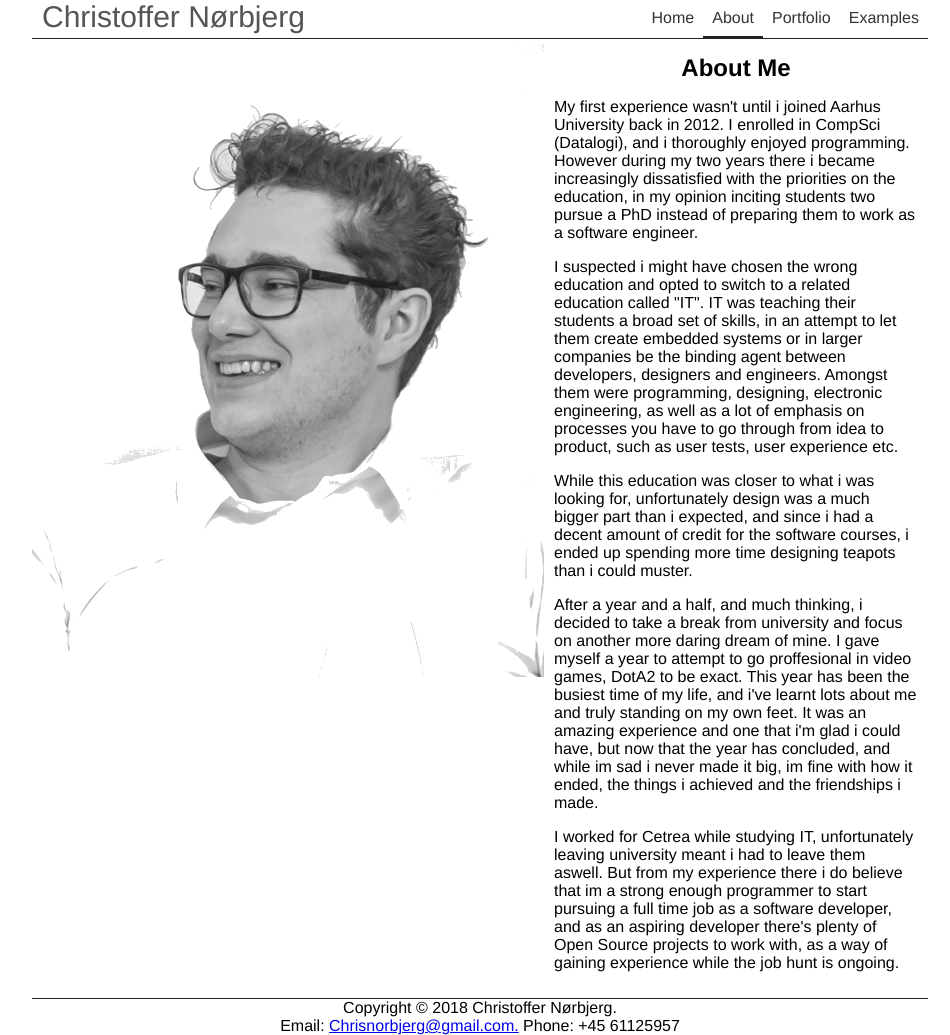
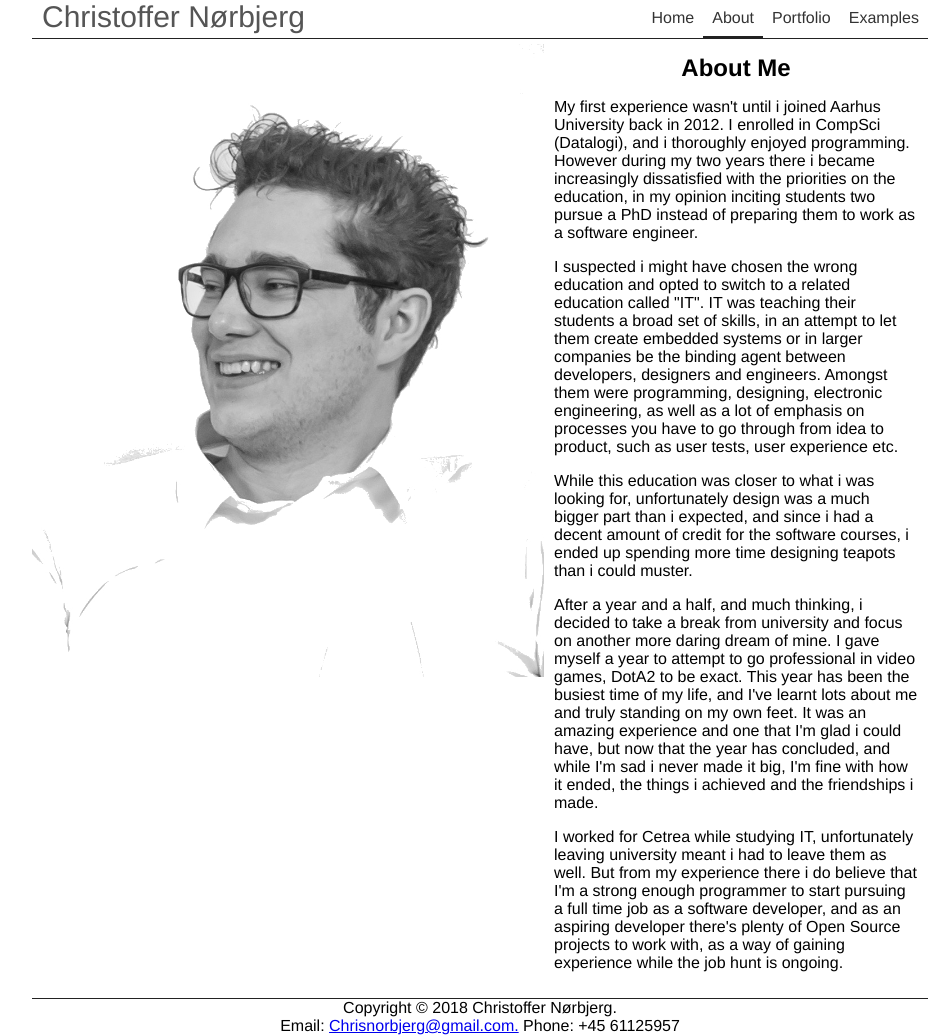
Before and after one commit to ChilloManiac/ChilloManiac.github.io, a plain HTML site: page about.html in a window 1280 px wide. Shown: the whole page, without its empty margins (160-1110 px from the left). Drawn offline with Linux system fonts and the light colour scheme.

Commit message:
spell checking

```diff
--- a/about.html
+++ b/about.html
@@ -7,7 +7,6 @@
 
     	<link rel="stylesheet" type="text/css" href="public/css/main.css">
   	</head>
-
   	<body>
 		<div class="wrapper">
 			<header class="main-head"> Christoffer Nørbjerg </header>
@@ -27,8 +26,8 @@
 						<p>My first experience wasn't until i joined Aarhus University back in 2012. I enrolled in CompSci (Datalogi), and i thoroughly enjoyed programming. However during my two years there i became increasingly dissatisfied with the priorities on the education, in my opinion inciting students two pursue a PhD instead of preparing them to work as a software engineer.</p>
 						<p> I suspected i might have chosen the wrong education and opted to switch to a related education called "IT". IT was teaching their students a broad set of skills, in an attempt to let them create embedded systems or in larger companies be the binding agent between developers, designers and engineers. Amongst them were programming, designing, electronic engineering, as well as a lot of emphasis on processes you have to go through from idea to product, such as user tests, user experience etc.</p>
 						<p>While this education was closer to what i was looking for, unfortunately design was a much bigger part than i expected, and since i had a decent amount of credit for the software courses, i ended up spending more time designing teapots than i could muster.</p>
-						<p>After a year and a half, and much thinking, i decided to take a break from university and focus on another more daring dream of mine. I gave myself a year to attempt to go proffesional in video games, DotA2 to be exact. This year has been the busiest time of my life, and i've learnt lots about me and truly standing on my own feet. It was an amazing experience and one that i'm glad i could have, but now that the year has concluded, and while im sad i never made it big, im fine with how it ended, the things i achieved and the friendships i made.</p>
-						<p>I worked for Cetrea while studying IT, unfortunately leaving university meant i had to leave them aswell. But from my experience there i do believe that im a strong enough programmer to start pursuing a full time job as a software developer, and as an aspiring developer there's plenty of Open Source projects to work with, as a way of gaining experience while the job hunt is ongoing.</p>
+						<p>After a year and a half, and much thinking, i decided to take a break from university and focus on another more daring dream of mine. I gave myself a year to attempt to go professional in video games, DotA2 to be exact. This year has been the busiest time of my life, and I've learnt lots about me and truly standing on my own feet. It was an amazing experience and one that I'm glad i could have, but now that the year has concluded, and while I'm sad i never made it big, I'm fine with how it ended, the things i achieved and the friendships i made.</p>
+						<p>I worked for Cetrea while studying IT, unfortunately leaving university meant i had to leave them as well. But from my experience there i do believe that I'm a strong enough programmer to start pursuing a full time job as a software developer, and as an aspiring developer there's plenty of Open Source projects to work with, as a way of gaining experience while the job hunt is ongoing.</p>
 					</article>
 				</div>
 			</div>
```
Also changed, not shown: examples.html (+1 -1 lines), index.html (+1 -1 lines), public/porttext/ambird.txt, public/porttext/aoff.txt, public/porttext/jamii.txt.
